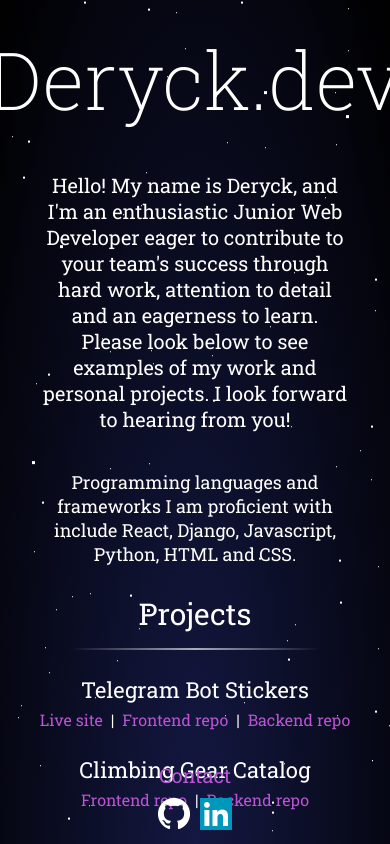
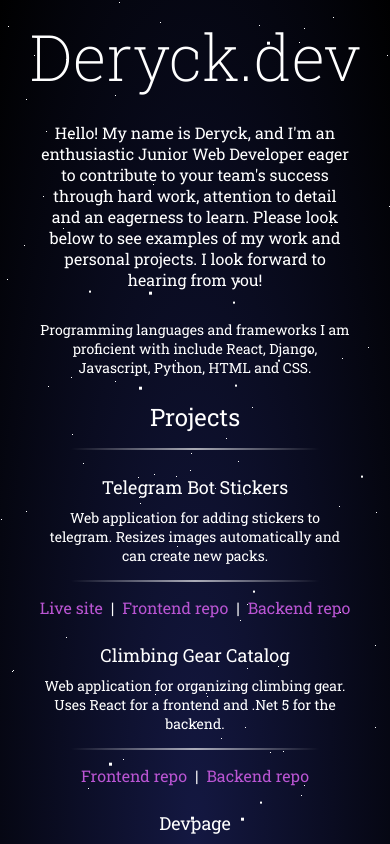
Before and after one commit to DeryckJackson/devpage, a React (Create React App) app: page / in a window 390 px wide. Shown: the top 844 px of the page. Built offline with nearby package versions, Linux system fonts and the light colour scheme.

Commit message:
mobile tweaks and slow down star animation

```diff
--- a/src/App.sass
+++ b/src/App.sass
@@ -14,7 +14,6 @@ html
   height: 100%
   background: radial-gradient(ellipse at bottom, #141842 0%, black 100%)
   background-attachment: fixed
-  overflow: hidden
   margin: 0
 
 *
@@ -41,9 +40,9 @@ html
   flex-direction: row
 
 .header
-  font-size: 80px
+  font-size: 4em
   font-weight: 200
-  margin: 20px
+  margin: 8px
 
 .links
   overflow: hidden
@@ -65,7 +64,6 @@ html
 
 .navbar
   bottom: 0
-  position: fixed
   margin: 10px auto
   width: 80%
 
@@ -75,10 +73,15 @@ html
 .projects h2
   margin: 10px auto 0
   font-weight: 400
-  font-size: 30px
+  font-size: 24px
+
+.projects h3
+  font-size: 18px
+  font-weight: 400
+  margin: .5em
 
 .projects p
-  font-size: 22px
+  font-size: 14px
   margin: 5px 0
 
 .projects div
@@ -105,10 +108,10 @@ html
   background: -webkit-linear-gradient(left, rgba(255,255,255,0) 0%,rgba(255,255,255,0) 10%,rgba(255,255,255,0.65) 50%,rgba(255,255,255,0) 90%,rgba(255,255,255,0) 100%)
 
 .titleText
-  font-size: 20px
+  font-size: 16px
 
 .skills
-  font-size: 18px
+  font-size: 14px
 
 @media (min-width: 642px)
   .container
@@ -144,8 +147,13 @@ html
     font-weight: 400
     font-size: 40px
 
+  .projects h3
+    font-size: 20px
+    font-weight: 400
+    margin: .5em
+
   .projects p
-    font-size: 26px
+    font-size: 16px
     margin: 5px 0
 
   .projects div
@@ -215,12 +223,13 @@ html
   height: 1px
   background: transparent
   box-shadow: $shadows-small
-  animation: animStar 50s linear infinite
+  animation: animStar 100s linear infinite
 
   &:after
     content: " "
     position: absolute
     bottom: 2000px
+    overflow: hidden
     width: 1px
     height: 1px
     background: transparent
@@ -231,12 +240,13 @@ html
   height: 2px
   background: transparent
   box-shadow: $shadows-medium
-  animation: animStar 100s linear infinite
+  animation: animStar 125s linear infinite
 
   &:after
     content: " "
     position: absolute
     bottom: 2000px
+    overflow: hidden
     width: 2px
     height: 2px
     background: transparent
@@ -253,6 +263,7 @@ html
     content: " "
     position: absolute
     bottom: 2000px
+    overflow: hidden
     width: 3px
     height: 3px
     background: transparent
--- a/src/components/Projects.jsx
+++ b/src/components/Projects.jsx
@@ -6,7 +6,9 @@ function Projects() {
       <h2>Projects</h2>
       <hr />
       <div>
-        <p>Telegram Bot Stickers</p>
+        <h3>Telegram Bot Stickers</h3>
+        <p>Web application for adding stickers to telegram. Resizes images automatically and can create new packs.</p>
+        <hr />
         <a href="https://stickers.deryck.dev/" rel="noopener noreferrer">Live site</a>
         &nbsp;&nbsp;|&nbsp;&nbsp;
         <a href="https://github.com/DeryckJackson/telegram-bot-stickers"
@@ -15,11 +17,19 @@ function Projects() {
         <a href="https://github.com/DeryckJackson/telegram-bot-stickers-backend" rel="noopener noreferrer">Backend repo</a>
       </div>
       <div>
-        <p>Climbing Gear Catalog</p>
+        <h3>Climbing Gear Catalog</h3>
+        <p>Web application for organizing climbing gear. Uses React for a frontend and .Net 5 for the backend.</p>
+        <hr />
         <a href="https://github.com/DeryckJackson/climbing-gear-catalog-react" rel="noopener noreferrer">Frontend repo</a>
         &nbsp;&nbsp;|&nbsp;&nbsp;
         <a href="https://github.com/DeryckJackson/climbing-gear-catalog-backend"
           rel="noopener noreferrer">Backend repo</a>
+      </div>
+      <div>
+        <h3>Devpage</h3>
+        <p>The source code for this webpage.</p>
+        <hr />
+        <a href="https://github.com/DeryckJackson/devpage" rel="noopener noreferrer">Repository</a>
       </div>
     </div>
   );
```
